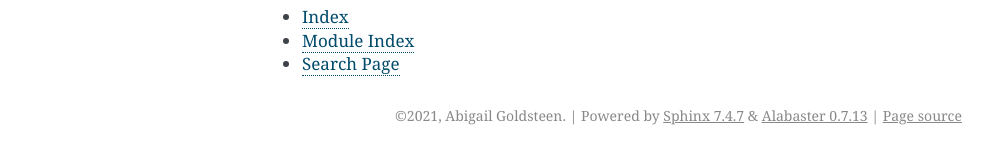
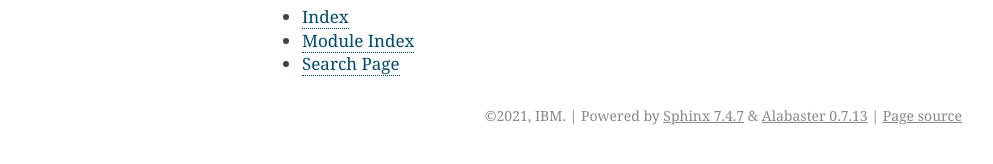
Before and after one commit to IBM/ai-privacy-toolkit, a Sphinx documentation site: the page built from docs/source/index.rst, in a window 1280 px wide. Shown: the part 553-717 px from the top of the page, without its empty margins (148-1141 px from the left). Built offline with Sphinx 7.4.7, drawn with Linux system fonts in a browser that asks for light colours.

Commit message:
Try to fix documentation

```diff
--- a/docs/source/conf.py
+++ b/docs/source/conf.py
@@ -18,7 +18,7 @@
 # -- Project information -----------------------------------------------------
 
 project = 'ai-privacy-toolkit'
-copyright = '2021, Abigail Goldsteen'
+copyright = '2021, IBM'
 author = 'Abigail Goldsteen'
 
 # The full version, including alpha/beta/rc tags
```
Also changed, not shown: .readthedocs.yaml (added).
